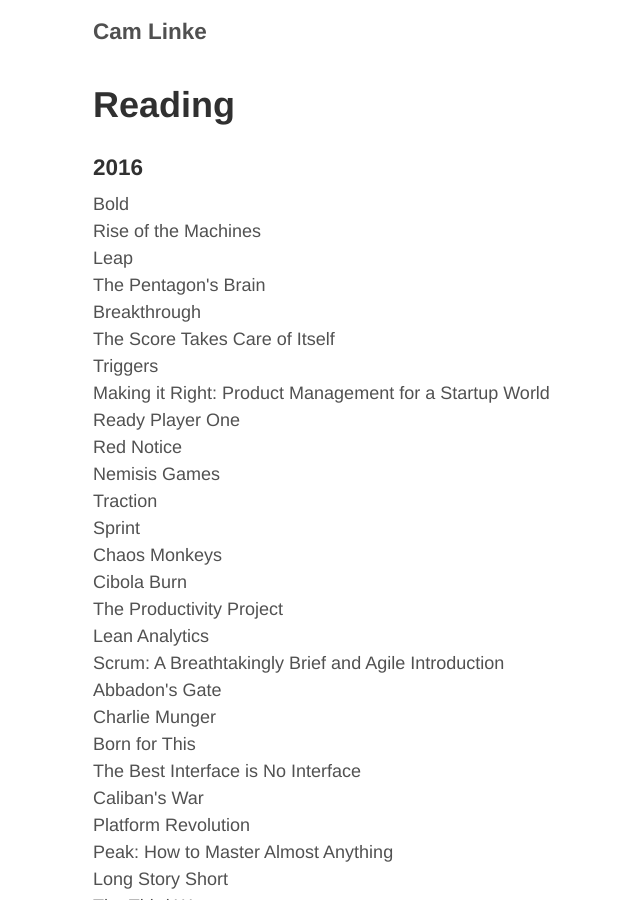
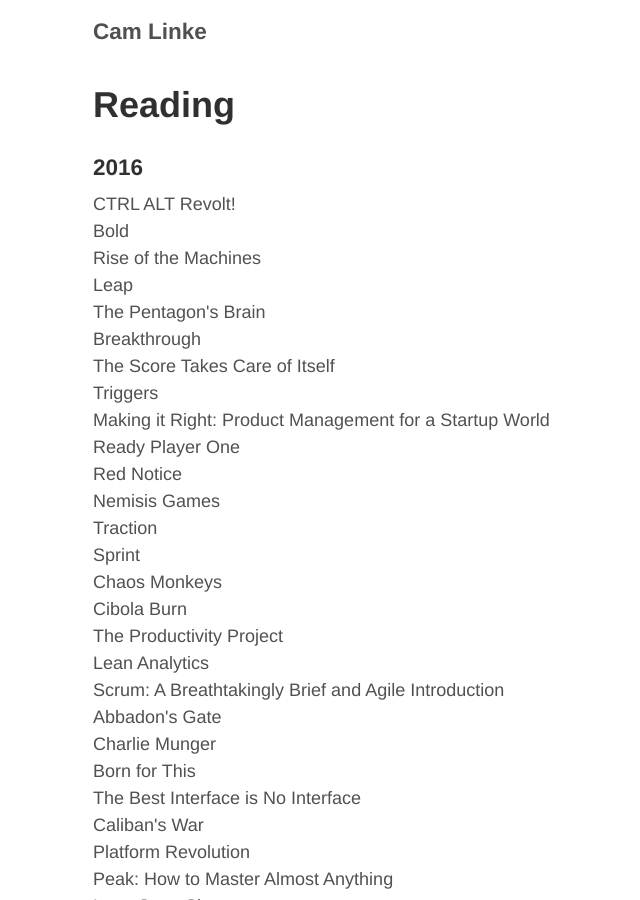
Before and after one commit to camlinke/camlinke.github.io, a Jekyll site: the page built from reading.md, in a window 1280 px wide and 900 px high. Shown: the whole window, without its empty margins (232-872 px from the left). Built offline with Jekyll 4.4.1, drawn with Linux system fonts in a browser that asks for light colours; nearby versions of some CDN libraries.

Commit message:
updated reading

```diff
--- a/reading.md
+++ b/reading.md
@@ -5,6 +5,7 @@
 
 <h3>2016</h3>
 <ul class="frontpage-list">
+    <li>CTRL ALT Revolt!</li>
     <li>Bold</li>
     <li>Rise of the Machines</li>
     <li>Leap</li>
```
